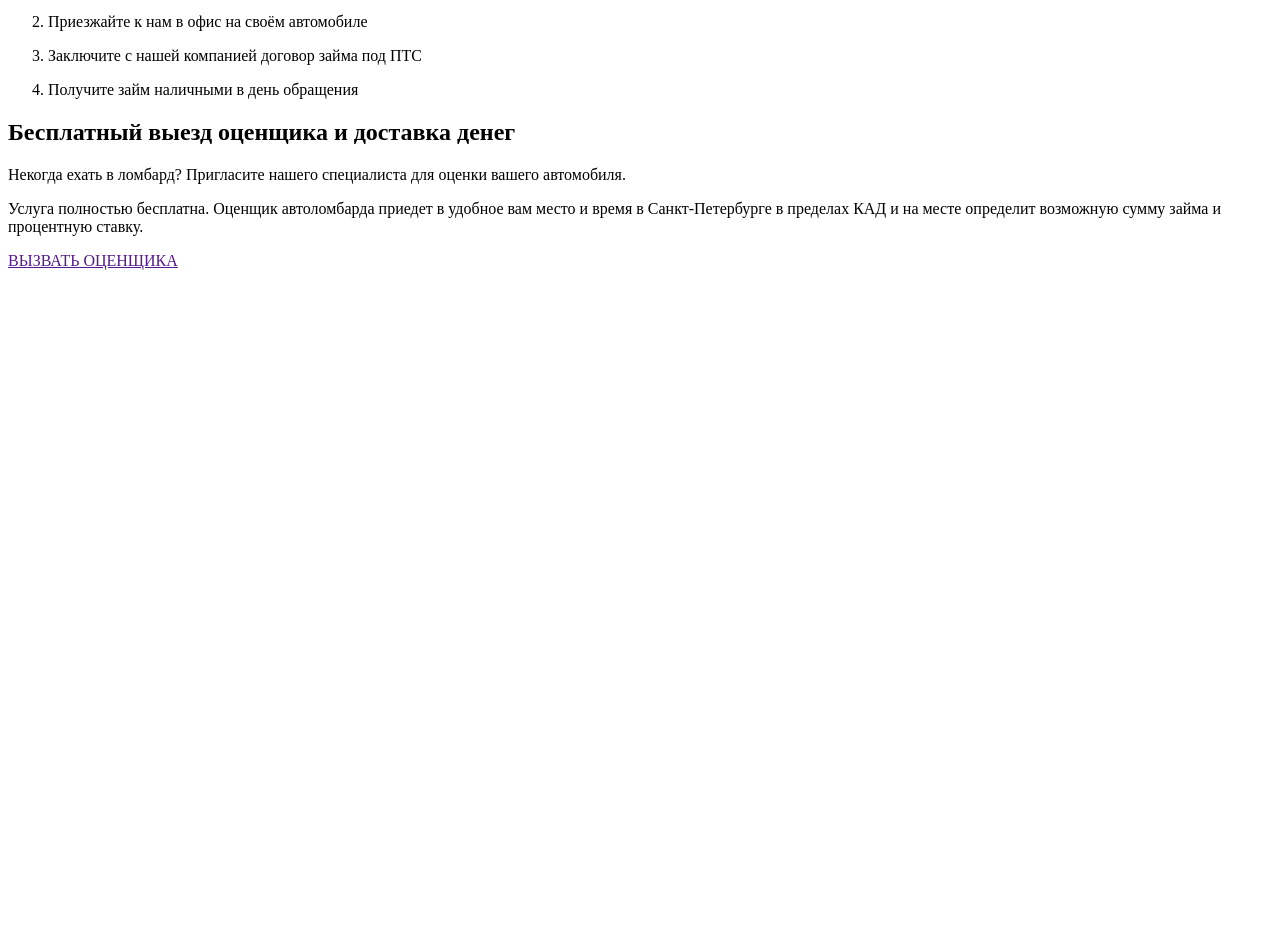
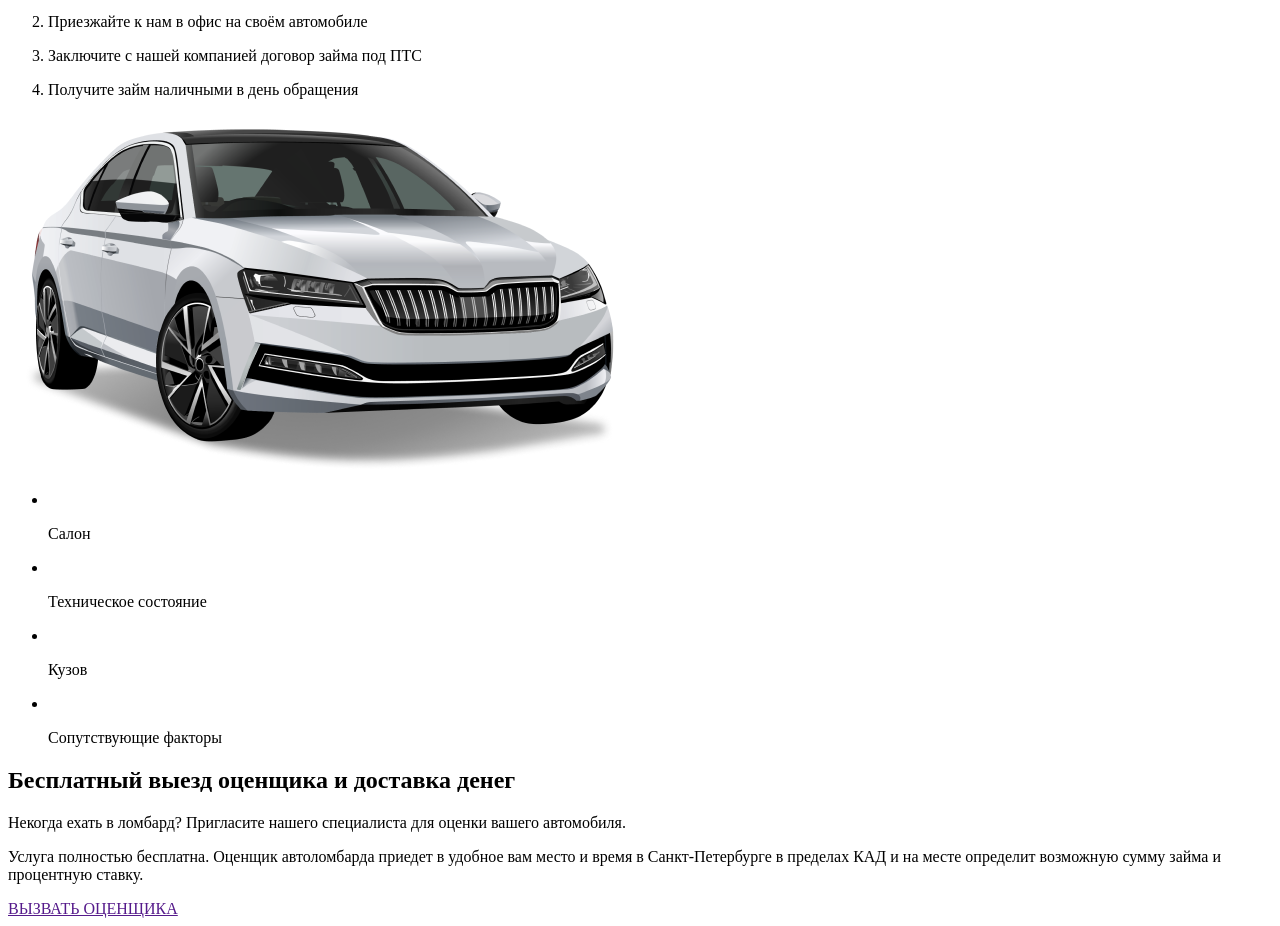
Before and after one commit to Vallek/activica-test, a plain HTML site: page index.html in a window 1280 px wide. Shown: the part 1130-2056 px from the top of the page. Before the commit the page ends 1408 px from the top, so only its background shows below. Drawn offline with Linux system fonts and the light colour scheme.

Commit message:
добавил фото машины с фичами

```diff
--- a/index.html
+++ b/index.html
@@ -82,10 +82,33 @@
 			</ol>
 		</section>
 		<section class="assess">
-			<h2 class="assess__heading">Бесплатный выезд оценщика и доставка денег</h2>
-			<p class="assess__text">Некогда ехать в ломбард? Пригласите нашего специалиста для оценки вашего автомобиля.</p>
-			<p class="assess__text">Услуга полностью бесплатна. Оценщик автоломбарда приедет в удобное вам место и время в Санкт-Петербурге в пределах КАД и на месте определит возможную сумму займа и процентную ставку.</p>
-			<a href="" class="assess__action">ВЫЗВАТЬ ОЦЕНЩИКА</a>
+			<div class="assess__graph">
+				<img src="img/car-2.png" alt="Фото автомобиля" class="assess__car">
+				<ul class="assess__list">
+					<li class="assess__item">
+						<img src="" alt="" class="assess__img">
+						<p class="assess__feature">Салон</p>
+					</li>
+					<li class="assess__item">
+						<img src="" alt="" class="assess__img">
+						<p class="assess__feature">Техническое состояние</p>
+					</li>
+					<li class="assess__item">
+						<img src="" alt="" class="assess__img">
+						<p class="assess__feature">Кузов</p>
+					</li>
+					<li class="assess__item">
+						<img src="" alt="" class="assess__img">
+						<p class="assess__feature">Сопутствующие факторы</p>
+					</li>
+				</ul>
+			</div>
+			<div class="assess__content">
+				<h2 class="assess__heading">Бесплатный выезд оценщика и доставка денег</h2>
+				<p class="assess__text">Некогда ехать в ломбард? Пригласите нашего специалиста для оценки вашего автомобиля.</p>
+				<p class="assess__text">Услуга полностью бесплатна. Оценщик автоломбарда приедет в удобное вам место и время в Санкт-Петербурге в пределах КАД и на месте определит возможную сумму займа и процентную ставку.</p>
+				<a href="" class="assess__action">ВЫЗВАТЬ ОЦЕНЩИКА</a>
+			</div>
 		</section>
 	</main>
 	<footer></footer>
```
